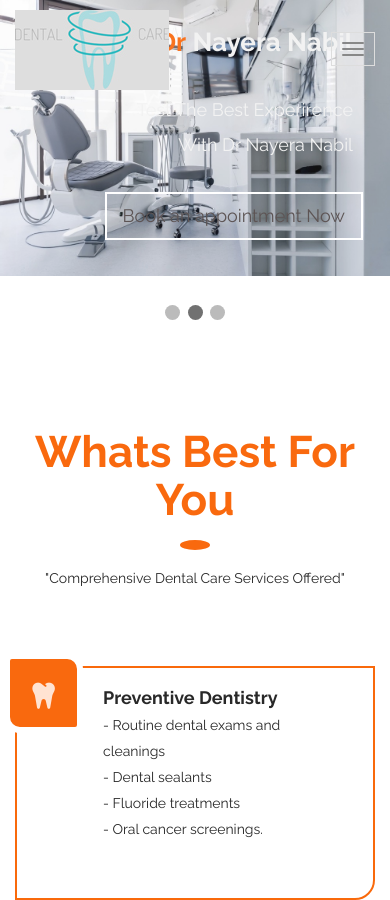
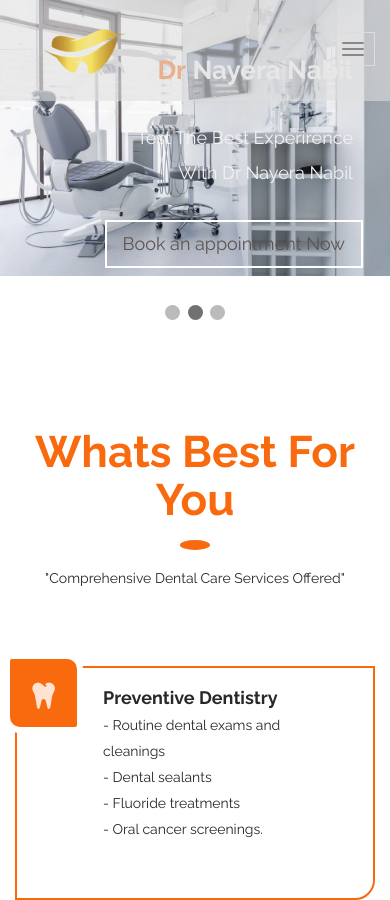
Before and after one commit to alaaalkady/nayera-dentiste, a plain HTML site: page index.html in a window 390 px wide. Shown: the top 900 px of the page. Drawn offline with Linux system fonts and the light colour scheme.

Commit message:
logo edit

```diff
--- a/css/styles.css
+++ b/css/styles.css
@@ -170,10 +170,10 @@ text-transform: uppercase;
 **************************/
 
 #main-nav.navbar-default {
-background-color:transparent;
+background-color: #dedede93;
 }
 .navbar-brand img {
-  background-color: #dedede;
+  background-color: transparent;
 }
 #main-nav.navbar-default .navbar-nav > li.active > a, #main-nav.navbar-default .navbar-nav > li.open > a, #main-nav.navbar-default .navbar-nav > li:hover > a {
 background: rgb(249, 105, 14);
@@ -356,11 +356,15 @@ img {vertical-align: middle;}
   font-size: 15px;
   padding: 8px 12px;
   position: absolute;
-  bottom: 10%;/************/
+  bottom: 40%;/************/
   width: 100%;
   text-align: center;
 }
-
+@media only screen and (max-width: 573px) {
+  .text {
+    bottom: 0;
+  }
+}
 /* Number text (1/3 etc) */
 .numbertext {
   color: #f2f2f2;
--- a/index.html
+++ b/index.html
@@ -31,7 +31,7 @@
                         <span class="icon-bar"></span>
                         <span class="icon-bar"></span>
                     </button>
-                    <a class="navbar-brand" href="index.html"><img src="images/final.jpg" alt="logo"></a>
+                    <a class="navbar-brand" href="index.html"><img src="images/logooo-Photoroom.png-Photoroom1.png" alt="logo"></a>
                 </div>
 
                 <div class="collapse navbar-collapse navbar-right">
@@ -53,7 +53,7 @@
         <div class="slideshow-container" >
 
             <div class="mySlides fade active">
-              <div class="numbertext">1 / 3</div>
+
               <img src="images/banner/carousel/1000_F_324957193_oBZMR58UEd4HdJSkAE6UI90rUuGJT5m7-transformed.jpeg" style="width:100%">
               <div class="text">
                 <div class="banner-inner">
@@ -73,7 +73,7 @@
             </div>
 
             <div class="mySlides fade">
-              <div class="numbertext">2 / 3</div>
+
               <img src="images/banner/carousel/1000_F_370177927_g4doUjqjUSbzZZ6sSBPTHEF7CQjfDgOk-transformed (1).jpeg" style="width:100%">
               <div class="text">
                 <div class="banner-inner">
@@ -93,7 +93,7 @@
             </div>
 
             <div class="mySlides fade">
-              <div class="numbertext">3 / 3</div>
+
               <img src="images/banner/carousel/pic10.jpg" style="width:100%">
               <div class="text">
                 <div class="banner-inner">
```
Also changed, not shown: images/logooo-Photoroom.png-Photoroom.png (added), images/logooo-Photoroom.png-Photoroom1.png (added), images/logooo.jpg (added).
